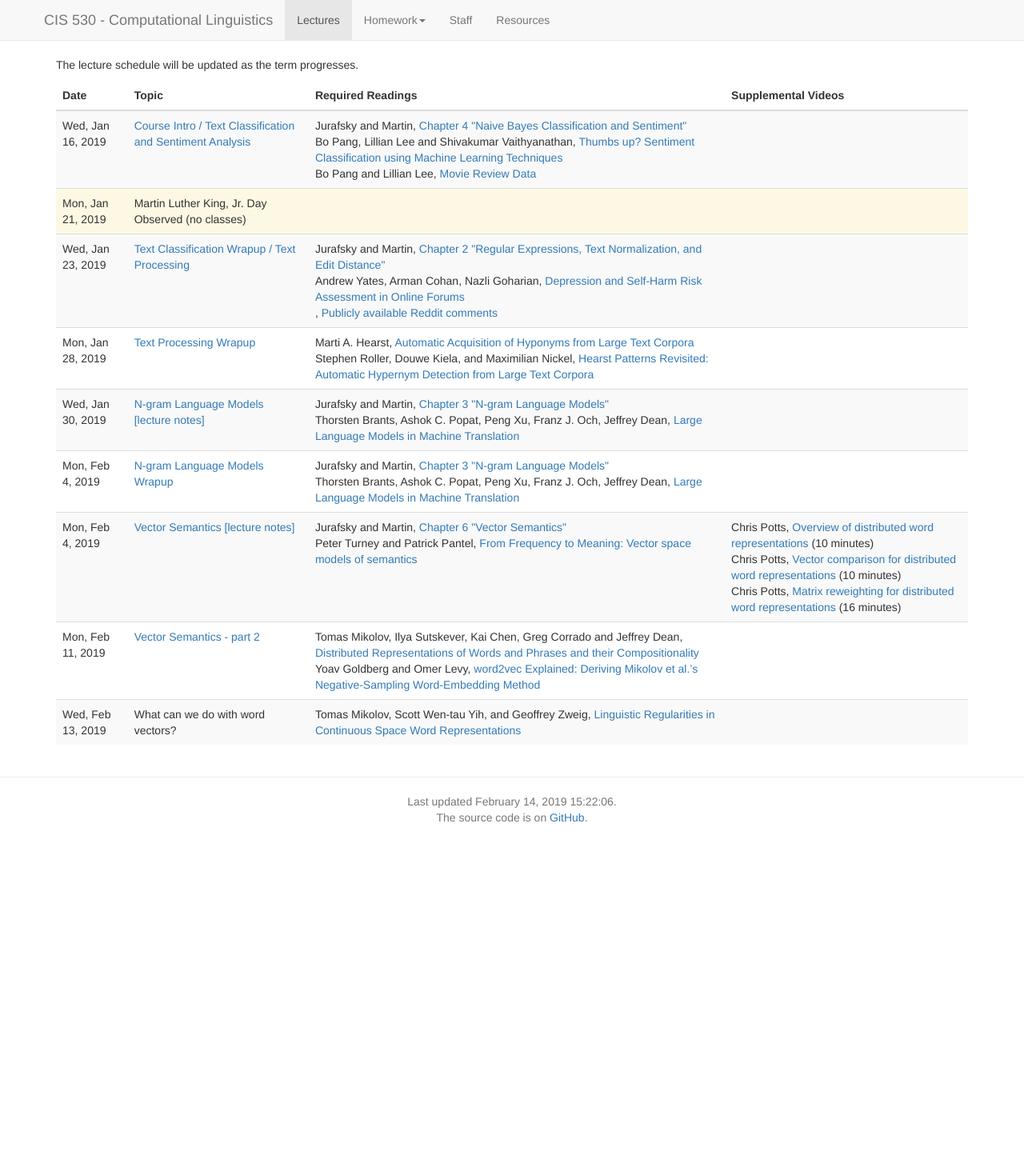
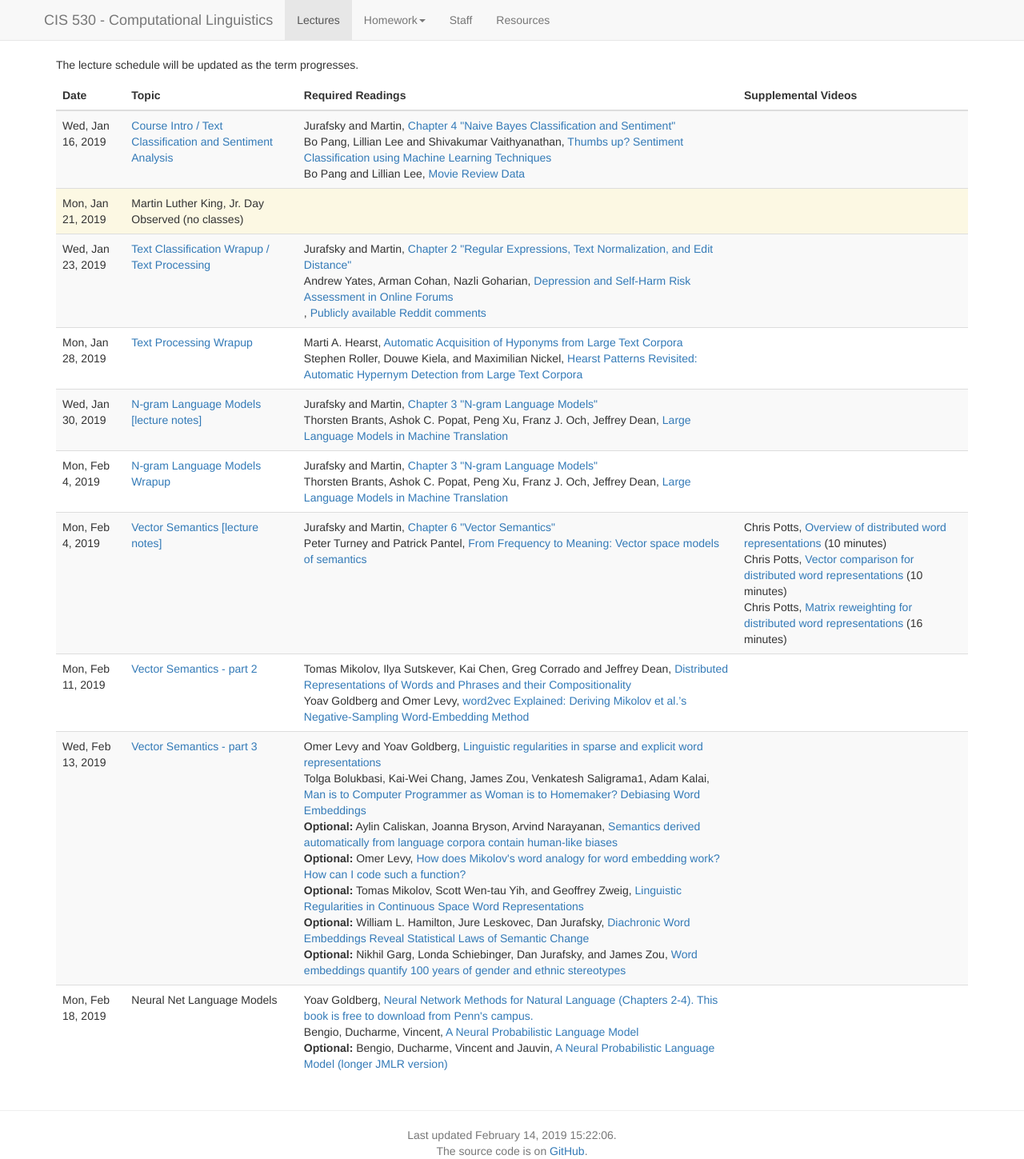
Before and after one commit to computational-linguistics-class/computational-linguistics-class.github.io, a Jekyll site: the page built from lectures.md, in a window 1280 px wide. Shown: the whole page at 80% size. Built offline with Jekyll 4.4.1, drawn with Linux system fonts in a browser that asks for light colours; nearby versions of some CDN libraries; a script that is not in the unit is left out; before the commit the page ends 1032 px from its top, so only the background shows below that.

Commit message:
Vector Semantics part 3

```diff
--- a/_data/lectures.yaml
+++ b/_data/lectures.yaml
@@ -130,11 +130,61 @@
       url: https://arxiv.org/pdf/1402.3722.pdf
 -
   date: 2019-02-13
-  slides:
-  title: What can we do with word vectors?
-  slides_credit: Dan Jurafsky -phrases-and-their-compositionality.pdf
+  slides: slides/06-vector-semantics-part-3.pdf
+  title: Vector Semantics - part 3
+  slides_credit: Dan Jurafsky
   readings:
+    -
+      title: Linguistic regularities in sparse and explicit word representations
+      authors:  Omer Levy and Yoav Goldberg
+      url: http://www.aclweb.org/anthology/W14-1618.pdf
+      optional: false
+    -
+      title: Man is to Computer Programmer as Woman is to Homemaker? Debiasing Word Embeddings
+      authors: Tolga Bolukbasi, Kai-Wei Chang, James Zou, Venkatesh Saligrama1, Adam Kalai
+      url: https://papers.nips.cc/paper/6228-man-is-to-computer-programmer-as-woman-is-to-homemaker-debiasing-word-embeddings.pdf
+      optional: false
+    -
+      title: Semantics derived automatically from language corpora contain human-like biases
+      authors: Aylin Caliskan, Joanna Bryson, Arvind Narayanan
+      url: http://science.sciencemag.org/content/356/6334/183
+      optional: true
+    -
+      title: How does Mikolov's word analogy for word embedding work? How can I code such a function?
+      authors:  Omer Levy
+      url: https://www.quora.com/How-does-Mikolovs-word-analogy-for-word-embedding-work-How-can-I-code-such-a-function
+      optional: true
     -
       title: Linguistic Regularities in Continuous Space Word Representations
       authors: Tomas Mikolov, Scott Wen-tau Yih, and Geoffrey Zweig
       url: https://www.aclweb.org/anthology/N13-1090.pdf
+      optional: true
+    -
+      title: Diachronic Word Embeddings Reveal Statistical Laws of Semantic Change
+      authors:  William L. Hamilton, Jure Leskovec, Dan Jurafsky
+      url: http://www.aclweb.org/anthology/P16-1141.pdf
+      optional: true
+    -
+      title: Word embeddings quantify 100 years of gender and ethnic stereotypes
+      authors:  Nikhil Garg, Londa Schiebinger, Dan Jurafsky, and James Zou
+      url: https://www.pnas.org/content/115/16/E3635.short
+      optional: true
+-
+  date: 2019-02-18
+  slides:
+  title: Neural Net Language Models
+  slides_credit:
+  readings:
+    -
+      title: Neural Network Methods for Natural Language (Chapters 2-4).  This book is free to download from Penn's campus.
+      authors: Yoav Goldberg
+      url: https://www.morganclaypool.com/doi/abs/10.2200/S00762ED1V01Y201703HLT037
+    -
+      title: A Neural Probabilistic Language Model
+      authors: Bengio, Ducharme, Vincent
+      url: https://papers.nips.cc/paper/1839-a-neural-probabilistic-language-model.pdf
+    -
+      title: A Neural Probabilistic Language Model (longer JMLR version)
+      authors: Bengio, Ducharme, Vincent and Jauvin
+      url: http://www.jmlr.org/papers/volume3/bengio03a/bengio03a.pdf
+      optional: true
```
Also changed, not shown: 2 other files.
